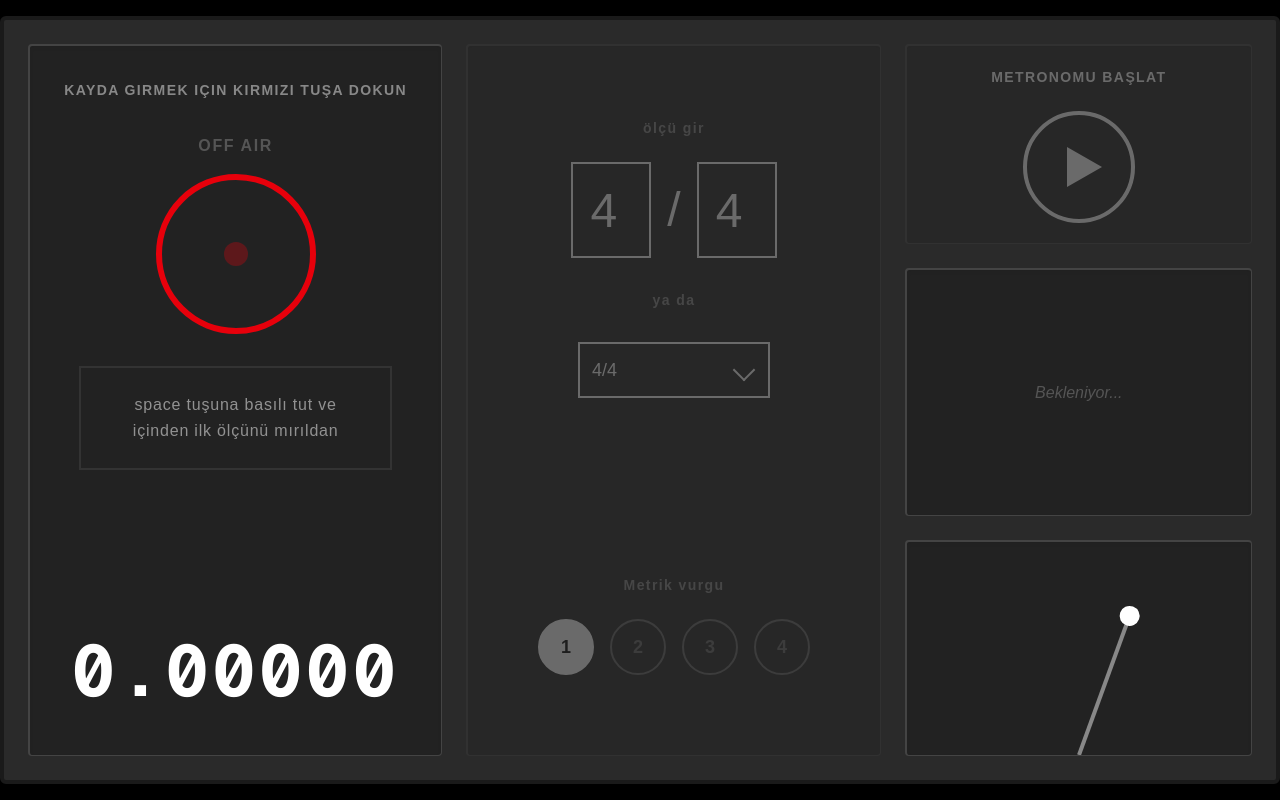
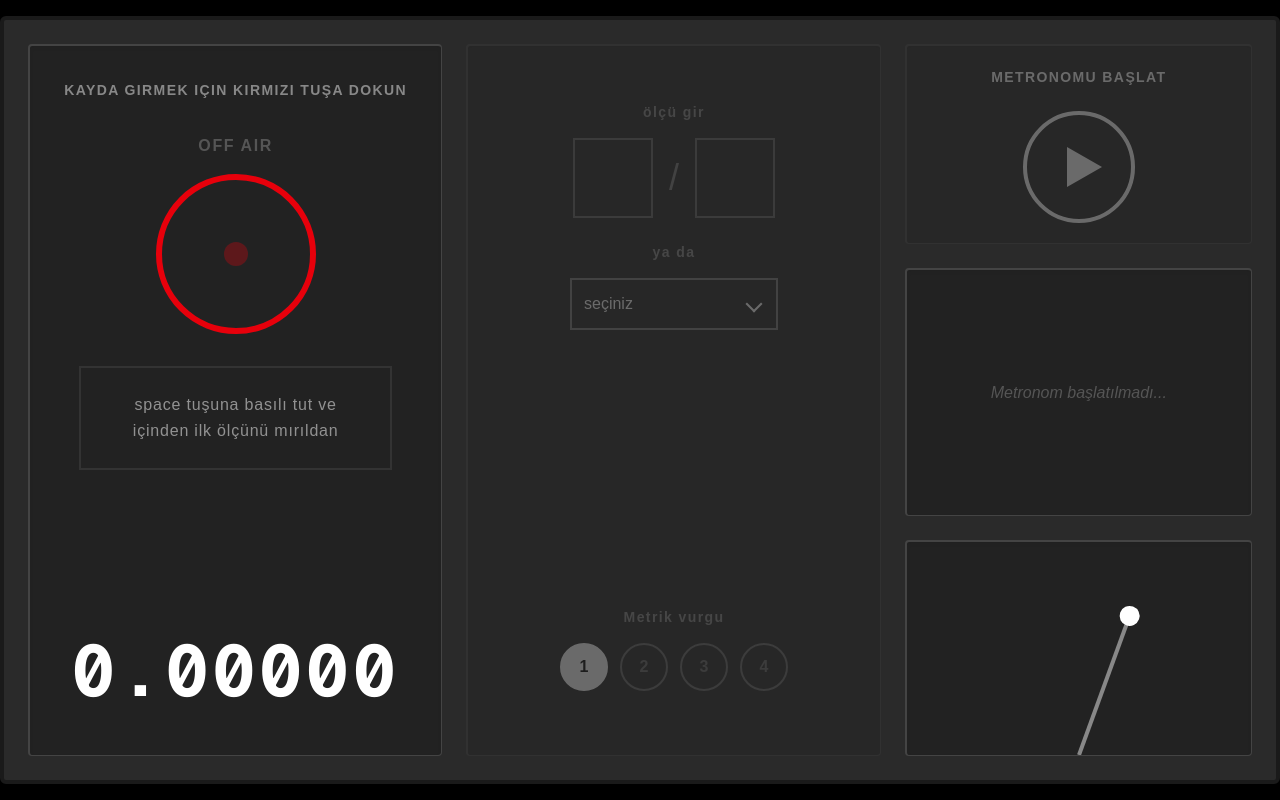
Before and after one commit to cemkoyuk/winkel, a Next.js app: page / in a window 1280 px wide. Built offline with nearby package versions, Linux system fonts and the light colour scheme.

Commit message:
guncelleme

```diff
--- a/app/page.tsx
+++ b/app/page.tsx
@@ -7,9 +7,10 @@ export default function Home() {
   const [recordState, setRecordState] = useState<'idle' | 'armed' | 'recording' | 'done'>('idle');
   const [elapsedTime, setElapsedTime] = useState<number>(0);
 
-  // Ölçü ve Vurgu ayarları
-  const [numerator, setNumerator] = useState<number>(4);
-  const [denominator, setDenominator] = useState<number>(4);
+  // Ölçü ve Vurgu ayarları (Başlangıçta boş/seçilmemiş)
+  const [numeratorInput, setNumeratorInput] = useState<string>('');
+  const [denominatorInput, setDenominatorInput] = useState<string>('');
+  const [selectedPreset, setSelectedPreset] = useState<string>('');
   const [activeAccents, setActiveAccents] = useState<number[]>([1]);
 
   // Oynatma durumu
@@ -19,10 +20,11 @@ export default function Home() {
   const startTimeRef = useRef<number>(0);
   const animationFrameRef = useRef<number>(0);
 
-  // BPM ve Tempo Hesaplama
-  const bpm = elapsedTime > 0 ? Math.max(20, Math.round(60 / (elapsedTime / numerator))) : 112;
+  // Aktif pay (Sayısal hesaplama için fallback 4)
+  const numVal = parseInt(numeratorInput) || 4;
+  const bpm = elapsedTime > 0 ? Math.max(20, Math.round(60 / (elapsedTime / numVal))) : 112;
 
-  // BPM'e göre tempo terimi bulma
+  // BPM'e göre tempo terimi
   const getTempoInfo = (currentBpm: number) => {
     if (currentBpm < 45) return { term: "Grave", desc: "Çok ağır, ciddi, vakur ve derin bir ağırlıkta." };
     if (currentBpm < 55) return { term: "Lento", desc: "Yavaş, durgun, sakin ve ağırbaşlı." };
@@ -44,7 +46,7 @@ export default function Home() {
         e.preventDefault();
         if (recordState === 'armed') {
           setRecordState('recording');
-          setIsPlaying(false); // Yeni kayıt başlarken oynatmayı durdur
+          setIsPlaying(false);
           startTimeRef.current = performance.now();
 
           const updateTimer = () => {
@@ -58,7 +60,7 @@ export default function Home() {
 
     const handleKeyUp = (e: KeyboardEvent) => {
       if (e.code === 'Space' && recordState === 'recording') {
-        setRecordState('done');
+        setRecordState('done'); // Bittiğinde ekranda süre kalmaya devam eder
         cancelAnimationFrame(animationFrameRef.current);
       }
     };
@@ -81,16 +83,35 @@ export default function Home() {
   };
 
   const handlePresetSelect = (e: React.ChangeEvent<HTMLSelectElement>) => {
-    const [num, den] = e.target.value.split('/');
-    setNumerator(parseInt(num));
-    setDenominator(parseInt(den));
+    const val = e.target.value;
+    setSelectedPreset(val);
+    if (val) {
+      const [num, den] = val.split('/');
+      setNumeratorInput(num);
+      setDenominatorInput(den);
+      setActiveAccents([1]);
+    } else {
+      setNumeratorInput('');
+      setDenominatorInput('');
+    }
+  };
+
+  const handleManualInput = (type: 'num' | 'den', val: string) => {
+    setSelectedPreset(''); // Manuel girilirse dropdown'ı resetle
+    if (type === 'num') setNumeratorInput(val);
+    else setDenominatorInput(val);
     setActiveAccents([1]);
   };
 
+  // İstediğin tam liste ölçüler
+  const timeSignatures = [
+    "1/4", "2/4", "3/4", "4/4", "5/4", "6/4",
+    "3/8", "4/8", "5/8", "6/8", "7/8", "9/8", "12/8",
+    "1/2", "2/2", "3/2"
+  ];
+
   return (
     <main className="flex items-center justify-center w-screen h-screen bg-black overflow-hidden select-none">
-
-      {/* Sarkaç Animasyonu için Özel CSS */}
       <style>{`
         @keyframes swing {
           0% { transform: rotate(-35deg); }
@@ -98,7 +119,6 @@ export default function Home() {
         }
       `}</style>
 
-      {/* ANA KASA (TR-1000 Stili) */}
       <div className="w-[1280px] h-[768px] bg-[#2A2A2A] rounded-md shadow-2xl p-6 border-4 border-[#1A1A1A] flex gap-6">
 
         {/* 1. SOL SÜTUN (KAYIT ALANI) */}
@@ -108,16 +128,16 @@ export default function Home() {
           </div>
 
           <div className="flex flex-col items-center mt-8">
-            <span className={`font-bold tracking-widest mb-4 transition-colors duration-300 ${recordState === 'idle' ? 'text-[#555]' : 'text-red-500 animate-pulse'}`}>
-              {recordState === 'idle' ? 'OFF AIR' : 'ON AIR'}
+            <span className={`font-bold tracking-widest mb-4 transition-colors duration-300 ${recordState === 'recording' ? 'text-red-500 animate-pulse' : 'text-[#555]'}`}>
+              {recordState === 'recording' ? 'ON AIR' : 'OFF AIR'}
             </span>
 
             {/* Büyük Kırmızı Yuvarlak */}
             <div
-              onClick={() => { if (recordState === 'idle' || recordState === 'done') setRecordState('armed'); }}
+              onClick={() => setRecordState('armed')}
               className={`w-40 h-40 rounded-full border-[6px] cursor-pointer transition-all duration-300 flex items-center justify-center
-                ${recordState === 'idle' || recordState === 'done' ? 'border-red-600 hover:bg-red-900/20' : ''}
-                ${recordState === 'armed' ? 'bg-red-600/30 border-red-500 shadow-[0_0_30px_rgba(220,38,38,0.5)]' : ''}
+                ${recordState === 'idle' || recordState === 'done' ? 'border-red-600 hover:bg-red-900/25' : ''}
+                ${recordState === 'armed' ? 'bg-red-600/40 border-red-500 shadow-[0_0_30px_rgba(220,38,38,0.5)]' : ''}
                 ${recordState === 'recording' ? 'bg-red-600 border-red-500 animate-pulse shadow-[0_0_50px_rgba(220,38,38,0.8)]' : ''}
               `}
             >
@@ -145,56 +165,57 @@ export default function Home() {
         {/* 2. ORTA SÜTUN (ÖLÇÜ VE VURGU) */}
         <div className={`flex-1 bg-[#222222] rounded shadow-inner border-t-2 border-[#444] border-l-2 border-[#444] border-r border-[#111] border-b border-[#111] p-8 flex flex-col transition-opacity duration-500 ${recordState === 'done' ? 'opacity-100' : 'opacity-30 pointer-events-none'}`}>
 
-          <div className="flex-1 flex flex-col items-center pt-10">
-            <span className="text-[#888] text-sm font-bold tracking-widest mb-6">ölçü gir</span>
+          <div className="flex-1 flex flex-col items-center pt-6">
+            <span className="text-[#888] text-sm font-bold tracking-widest mb-4">ölçü gir</span>
 
-            {/* Ölçü Girdileri */}
-            <div className="flex items-center gap-4 mb-8">
+            {/* Boş ve Opaklığı Düşük Manuel Girdiler */}
+            <div className="flex items-center gap-4 mb-6">
               <input
                 type="number"
-                value={numerator}
-                onChange={(e) => { setNumerator(Number(e.target.value) || 4); setActiveAccents([1]); }}
-                className="w-20 h-24 bg-transparent border-2 border-white text-white text-5xl text-center outline-none focus:border-orange-500"
+                placeholder=""
+                value={numeratorInput}
+                onChange={(e) => handleManualInput('num', e.target.value)}
+                className="w-20 h-20 bg-transparent border-2 border-white/30 text-white text-4xl text-center outline-none focus:border-orange-500 placeholder-white/20"
               />
-              <span className="text-white text-5xl font-light">/</span>
+              <span className="text-white/40 text-4xl font-light">/</span>
               <input
                 type="number"
-                value={denominator}
-                onChange={(e) => setDenominator(Number(e.target.value) || 4)}
-                className="w-20 h-24 bg-transparent border-2 border-white text-white text-5xl text-center outline-none focus:border-orange-500"
+                placeholder=""
+                value={denominatorInput}
+                onChange={(e) => handleManualInput('den', e.target.value)}
+                className="w-20 h-20 bg-transparent border-2 border-white/30 text-white text-4xl text-center outline-none focus:border-orange-500 placeholder-white/20"
               />
             </div>
 
-            <span className="text-[#888] text-sm font-bold tracking-widest mb-8">ya da</span>
+            <span className="text-[#888] text-sm font-bold tracking-widest mb-4">ya da</span>
 
-            {/* Ölçü Seç Dropdown */}
-            <div className="w-48 relative border-2 border-white">
+            {/* Dropdown Menü (İlk satır: Seçiniz) */}
+            <div className="w-52 relative border-2 border-white/40">
               <select
-                value={`${numerator}/${denominator}`}
+                value={selectedPreset}
                 onChange={handlePresetSelect}
-                className="w-full bg-transparent text-white text-lg p-3 outline-none appearance-none cursor-pointer"
+                className="w-full bg-transparent text-white text-base p-3 outline-none appearance-none cursor-pointer"
               >
-                <option value="2/4" className="bg-[#222]">2/4</option>
-                <option value="3/4" className="bg-[#222]">3/4</option>
-                <option value="4/4" className="bg-[#222]">4/4</option>
-                <option value="6/8" className="bg-[#222]">6/8</option>
-                <option value="7/8" className="bg-[#222]">7/8</option>
+                <option value="" disabled className="bg-[#222] text-gray-500">seçiniz</option>
+                {timeSignatures.map(sig => (
+                  <option key={sig} value={sig} className="bg-[#222] text-white">{sig}</option>
+                ))}
               </select>
               <div className="absolute right-4 top-1/2 -translate-y-1/2 pointer-events-none">
-                <div className="w-4 h-4 border-b-2 border-r-2 border-white transform rotate-45"></div>
+                <div className="w-3 h-3 border-b-2 border-r-2 border-white transform rotate-45"></div>
               </div>
             </div>
           </div>
 
           {/* Metrik Vurgu */}
-          <div className="w-full flex flex-col items-center pb-12">
-            <span className="text-[#888] text-sm font-bold tracking-widest mb-6">Metrik vurgu</span>
-            <div className="flex gap-4 flex-wrap justify-center">
-              {Array.from({ length: Math.min(numerator, 16) }, (_, i) => i + 1).map(a => (
+          <div className="w-full flex flex-col items-center pb-8">
+            <span className="text-[#888] text-sm font-bold tracking-widest mb-4">Metrik vurgu</span>
+            <div className="flex gap-3 flex-wrap justify-center">
+              {Array.from({ length: Math.min(numVal, 16) }, (_, i) => i + 1).map(a => (
                 <div
                   key={a}
                   onClick={() => toggleAccent(a)}
-                  className={`w-14 h-14 flex items-center justify-center rounded-full text-lg font-bold border-2 cursor-pointer transition-colors
+                  className={`w-12 h-12 flex items-center justify-center rounded-full text-base font-bold border-2 cursor-pointer transition-colors
                     ${activeAccents.includes(a) ? 'border-white bg-white text-black' : 'border-[#666] text-[#666] hover:border-white hover:text-white'}`}
                 >
                   {a}
@@ -228,9 +249,9 @@ export default function Home() {
             </div>
           </div>
 
-          {/* Tempo Bölümü */}
+          {/* Tempo Bölümü (Yalnızca Play'e basıldığında görünür) */}
           <div className="flex-1 bg-[#222222] rounded shadow-inner border-t-2 border-[#444] border-l-2 border-[#444] border-r border-[#111] border-b border-[#111] flex flex-col items-center justify-center p-6 text-center">
-            {recordState === 'done' ? (
+            {isPlaying ? (
               <>
                 <div className="flex items-baseline gap-2 mb-2">
                   <span className="text-white text-7xl font-bold">{bpm}</span>
@@ -240,13 +261,12 @@ export default function Home() {
                 <p className="text-[#888] text-sm leading-relaxed max-w-[80%]">{tempoInfo.desc}</p>
               </>
             ) : (
-              <span className="text-[#555] italic">Bekleniyor...</span>
+              <span className="text-[#555] italic">Metronom başlatılmadı...</span>
             )}
           </div>
 
           {/* Sarkaç (Pendulum) Bölümü */}
           <div className="flex-1 bg-[#222222] rounded shadow-inner border-t-2 border-[#444] border-l-2 border-[#444] border-r border-[#111] border-b border-[#111] relative overflow-hidden flex items-end justify-center pb-4">
-             {/* Sarkaç Çubuğu */}
              <div
                 className="w-1 bg-[#888] origin-bottom absolute bottom-0 h-[150px] flex flex-col items-center"
                 style={{
@@ -254,7 +274,6 @@ export default function Home() {
                   transform: isPlaying ? 'none' : 'rotate(20deg)'
                 }}
              >
-                {/* Sarkaç Topu */}
                 <div className="w-5 h-5 bg-white rounded-full -mt-2"></div>
              </div>
           </div>
```
